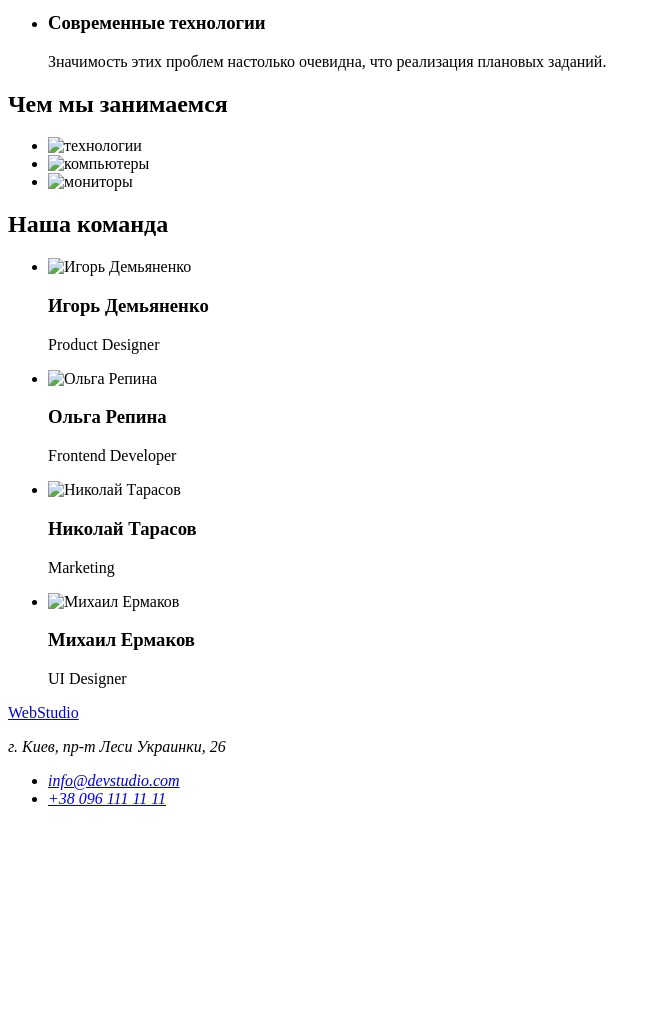
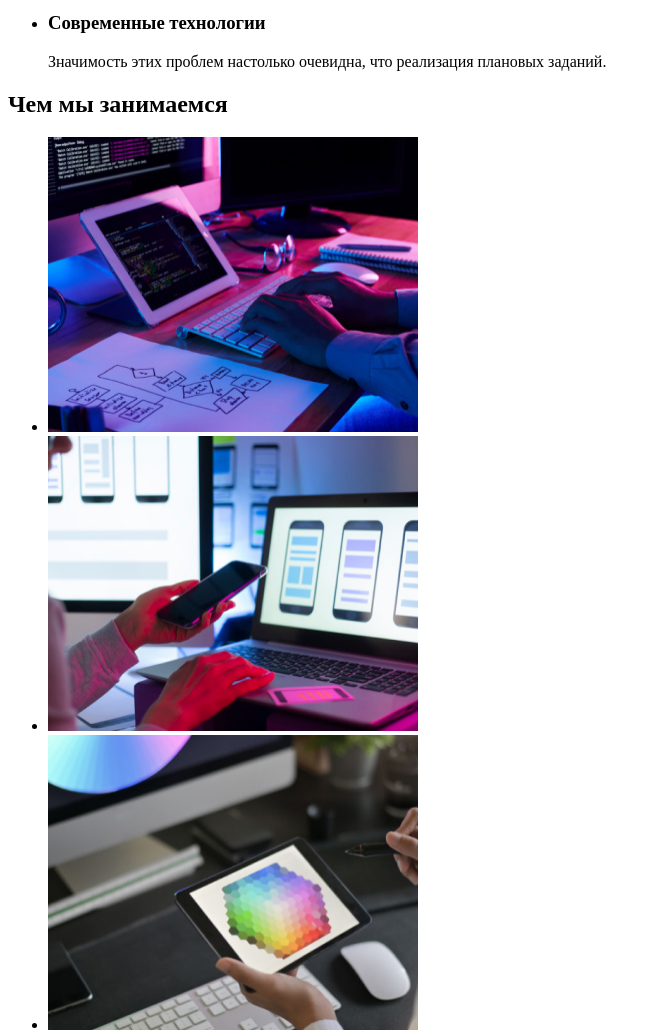
Before and after one commit to Shevchuk-Ren/goit-markup-hw-01, a plain HTML site: page index.html in a window 1280 px wide. Shown: the part 520-1553 px from the top of the page, without its empty margins (0-661 px from the left). Before the commit the page ends 1344 px from the top, so only its background shows below. Drawn offline with Linux system fonts and the light colour scheme.

Commit message:
Изменен путь к картинкам

```diff
--- a/index.html
+++ b/index.html
@@ -77,13 +77,13 @@
 
             <ul>
                 <li>
-                    <img src="./css/img/it.jpg" alt="технологии" width="370" height="295">
+                    <img src="./img/it.jpg" alt="технологии" width="370" height="295">
                 </li>
                 <li>
-                    <img src="./css/img/itwork.jpg" alt="компьютеры" width="370" height="295">
+                    <img src="./img/itwork.jpg" alt="компьютеры" width="370" height="295">
                 </li>
                 <li>
-                    <img src="./css/img/itcomp.jpg" alt="мониторы" width="370" height="295">
+                    <img src="./img/itcomp.jpg" alt="мониторы" width="370" height="295">
                 </li>
             </ul>
 
@@ -95,22 +95,22 @@
             <ul>
 
                 <li>
-                    <img src="./css/img/ihor_demianenko.jpg" alt="Игорь Демьяненко" width="270" height="260">
+                    <img src="./img/ihor_demianenko.jpg" alt="Игорь Демьяненко" width="270" height="260">
                     <h3>Игорь Демьяненко</h3>
                     <p lang="en">Product Designer</p>
                 </li>
                 <li>
-                    <img src="./css/img/olga_repina.jpg" alt="Ольга Репина" width="270" height="260">
+                    <img src="./img/olga_repina.jpg" alt="Ольга Репина" width="270" height="260">
                     <h3>Ольга Репина</h3>
                     <p lang="en">Frontend Developer</p>
                 </li>
                 <li>
-                    <img src="./css/img/nikolay_tarasov.jpg" alt="Николай Тарасов" width="270" height="260">
+                    <img src="./img/nikolay_tarasov.jpg" alt="Николай Тарасов" width="270" height="260">
                     <h3>Николай Тарасов</h3>
                     <p lang="en">Marketing</p>
                 </li>
                 <li>
-                    <img src="./css/img/mihail_ermakov.jpg" alt="Михаил Ермаков" width="270" height="260">
+                    <img src="./img/mihail_ermakov.jpg" alt="Михаил Ермаков" width="270" height="260">
                     <h3>Михаил Ермаков</h3>
                     <p lang="en">UI Designer</p>
                 </li>
```
